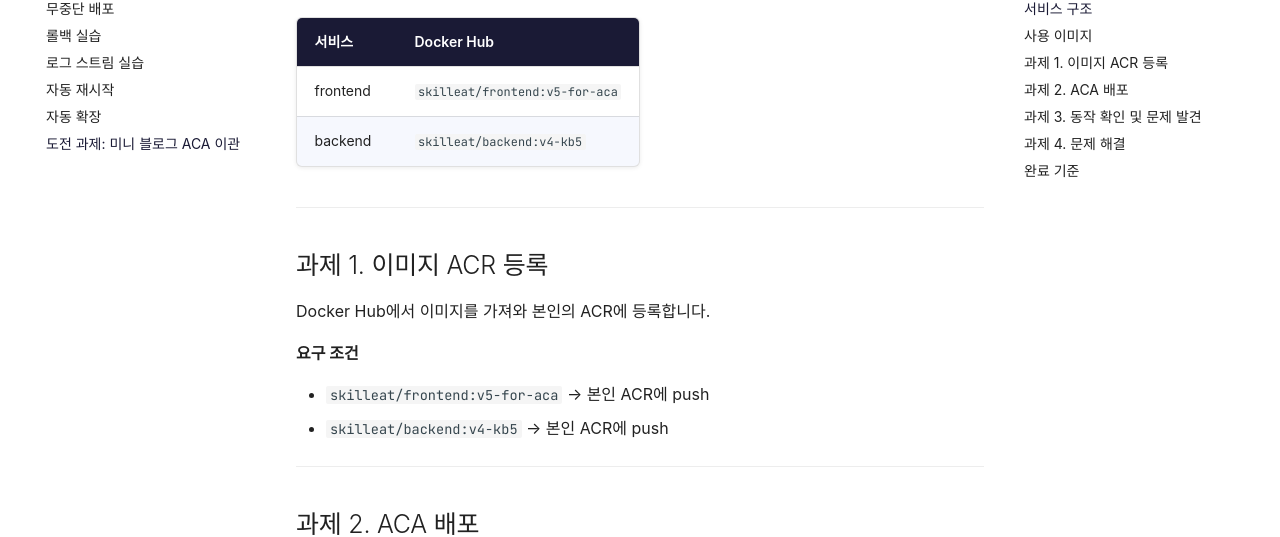
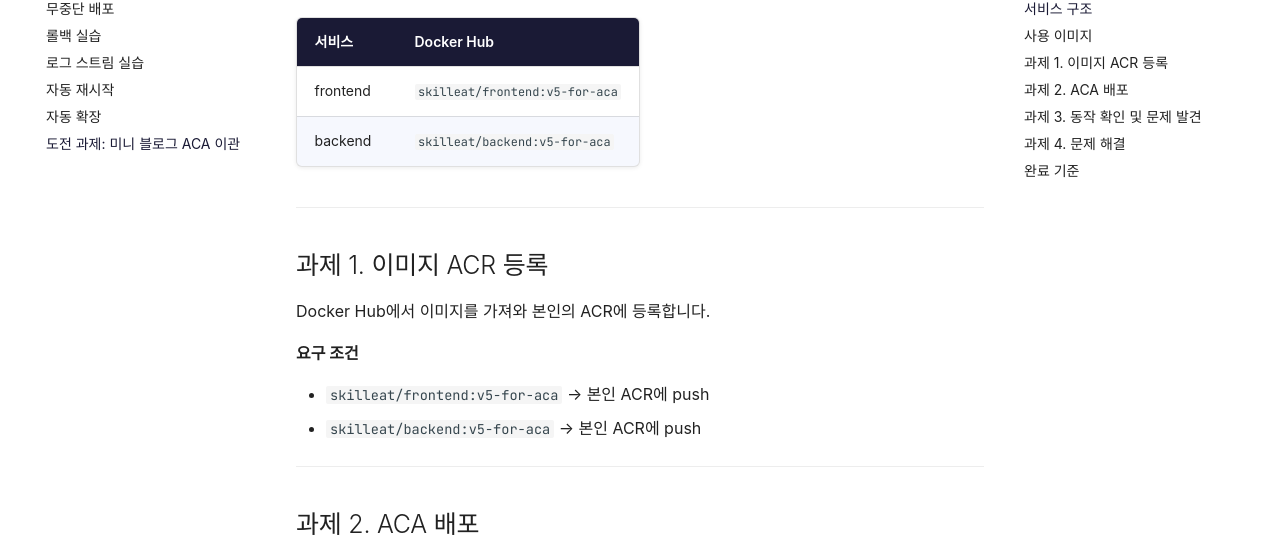
Before and after one commit to skilleat-labs/container-service-labs, an MkDocs documentation site: the page built from docs/phase-4/challenge-mini-blog.md, in a window 1280 px wide and 900 px high, scrolled down 1020 px. Shown: the part 126-663 px from the top of the window. Built offline with MkDocs 1.6.1 and Material for MkDocs 9.7.7, drawn with Linux system fonts in a browser that asks for light colours; some web fonts are replaced.

Commit message:
fix: 미니블로그 백엔드 이미지 v4-kb5 → v5-for-aca 업데이트
Co-Authored-By: Claude Sonnet 4.6 <noreply@anthropic.com>

```diff
--- a/docs/phase-4/challenge-mini-blog.md
+++ b/docs/phase-4/challenge-mini-blog.md
@@ -44,7 +44,7 @@ backend (Flask)
 | 서비스 | Docker Hub |
 |--------|------------|
 | frontend | `skilleat/frontend:v5-for-aca` |
-| backend | `skilleat/backend:v4-kb5` |
+| backend | `skilleat/backend:v5-for-aca` |
 
 ---
 
@@ -55,7 +55,7 @@ Docker Hub에서 이미지를 가져와 본인의 ACR에 등록합니다.
 **요구 조건**
 
 - `skilleat/frontend:v5-for-aca` → 본인 ACR에 push
-- `skilleat/backend:v4-kb5` → 본인 ACR에 push
+- `skilleat/backend:v5-for-aca` → 본인 ACR에 push
 
 ---
 
```
